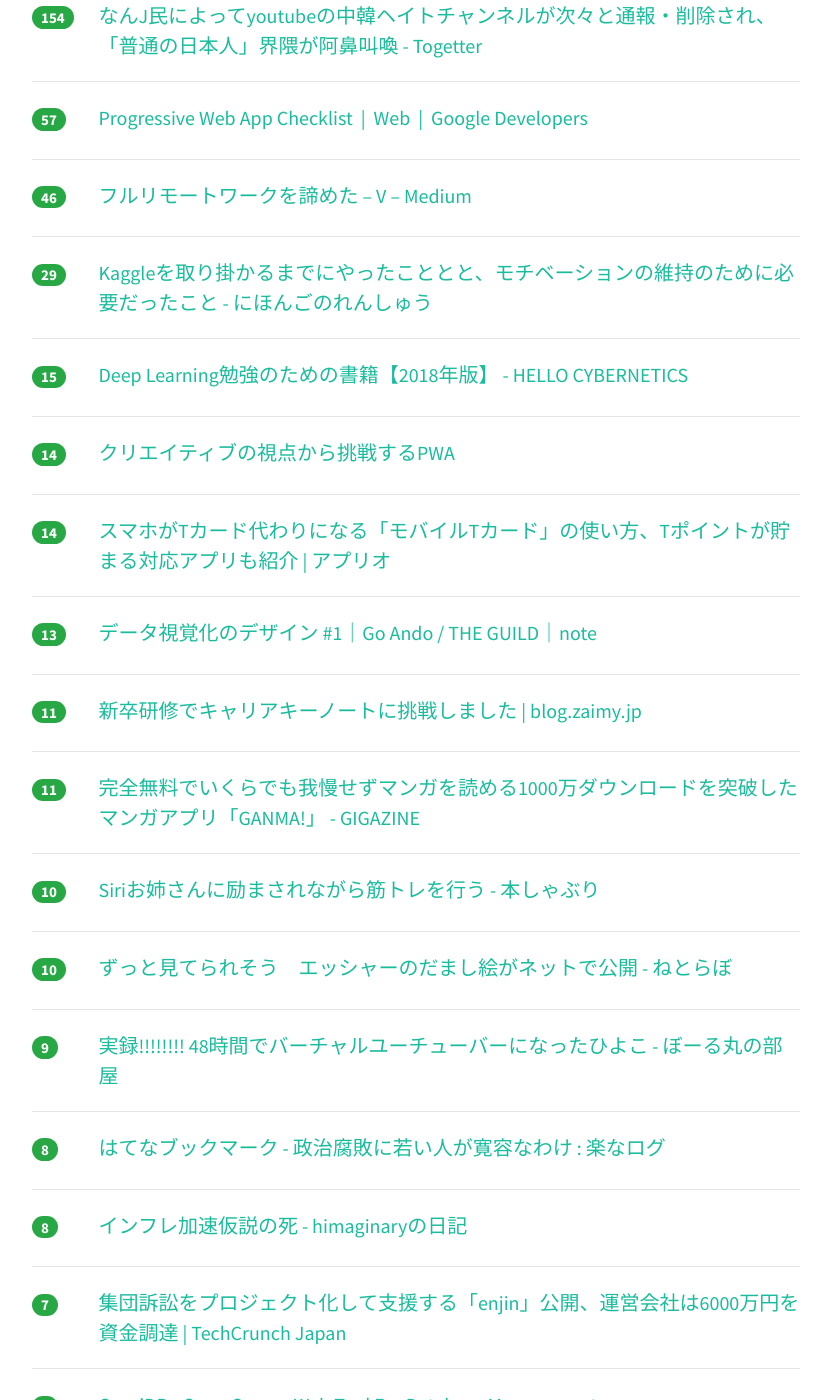
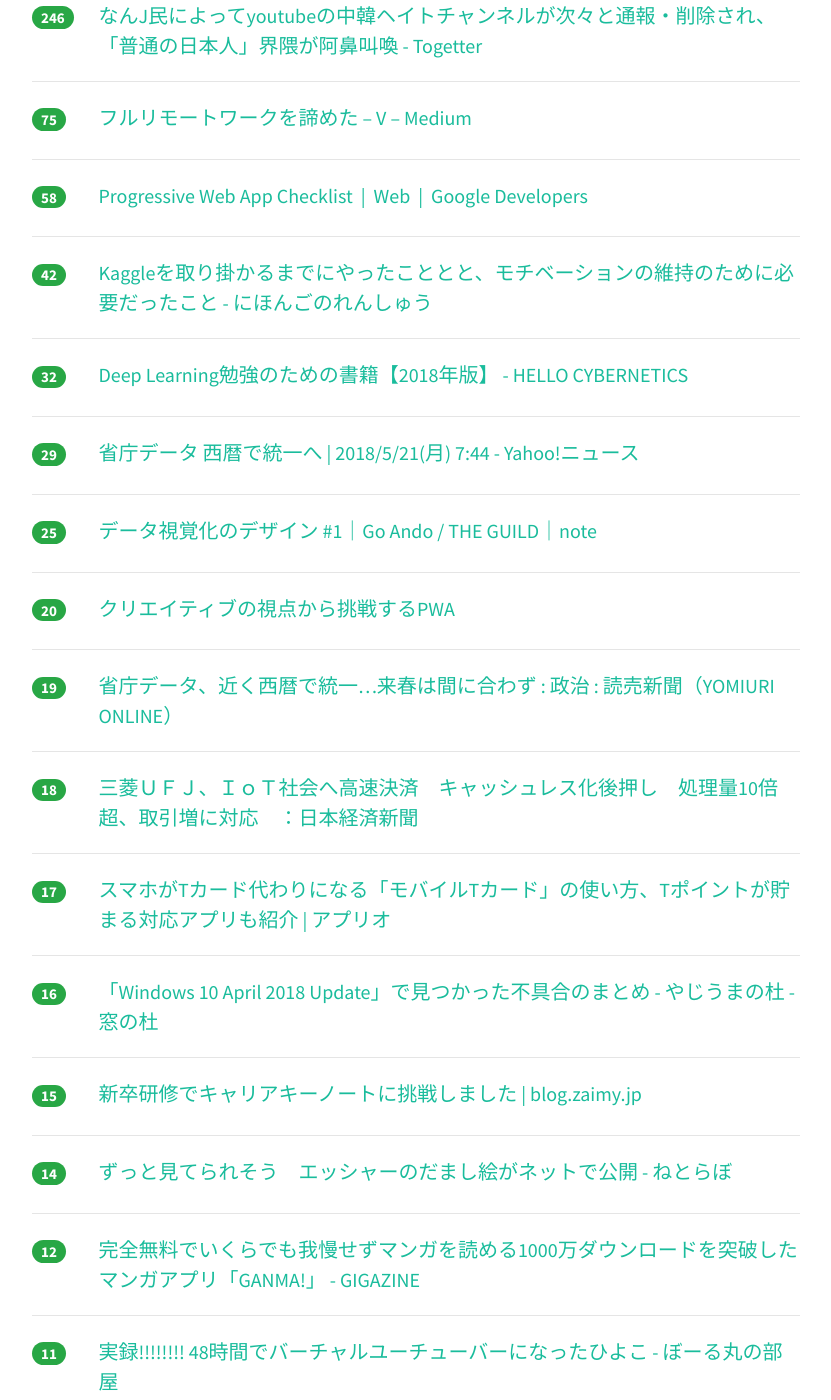
Before and after one commit to yatta47/hatena-matome-site, a Jekyll site: the page built from _posts/2018-05-21-hatena.md, in a window 1280 px wide and 1400 px high, scrolled down 394 px. Shown: the whole window, without its empty margins (224-1055 px from the left). Built offline with Jekyll 4.4.1, drawn with Linux system fonts in a browser that asks for light colours; nearby versions of some CDN libraries; some of the changed text lies outside the part shown.

Commit message:
Updated 2018-05-21

```diff
--- a/_posts/2018-05-21-hatena.md
+++ b/_posts/2018-05-21-hatena.md
@@ -1,59 +1,94 @@
 ---
 layout: post
 title:  "2018-05-21 はてぶIT"
-date:   2018-05-21 08:02:42
+date:   2018-05-21 09:04:17
 tags: [it-hotentry]
 ---
-22 件のデータあり
+29 件のデータあり
 
 <hr><div class="row">
-<div class="col-1"><span class="badge badge-pill badge-success h2">154</span></div>
+<div class="col-1"><span class="badge badge-pill badge-success h2">246</span></div>
 <div class="col-11"><a href='https://togetter.com/li/1229279' target='_blank'>なんJ民によってyoutubeの中韓ヘイトチャンネルが次々と通報・削除され、「普通の日本人」界隈が阿鼻叫喚 - Togetter</a></div>
 </div>
 <hr>
 <div class="row">
-<div class="col-1"><span class="badge badge-pill badge-success h2">57</span></div>
+<div class="col-1"><span class="badge badge-pill badge-success h2">75</span></div>
+<div class="col-11"><a href='https://medium.com/@voluntas/d03cafd3d2c0' target='_blank'>フルリモートワークを諦めた – V – Medium</a></div>
+</div>
+<hr>
+<div class="row">
+<div class="col-1"><span class="badge badge-pill badge-success h2">58</span></div>
 <div class="col-11"><a href='https://developers.google.com/web/progressive-web-apps/checklist' target='_blank'>Progressive Web App Checklist  |  Web  |  Google Developers</a></div>
 </div>
 <hr>
 <div class="row">
-<div class="col-1"><span class="badge badge-pill badge-success h2">46</span></div>
-<div class="col-11"><a href='https://medium.com/@voluntas/d03cafd3d2c0' target='_blank'>フルリモートワークを諦めた – V – Medium</a></div>
+<div class="col-1"><span class="badge badge-pill badge-success h2">42</span></div>
+<div class="col-11"><a href='http://catindog.hatenablog.com/entry/2018/05/20/221624' target='_blank'>Kaggleを取り掛かるまでにやったこととと、モチベーションの維持のために必要だったこと - にほんごのれんしゅう</a></div>
+</div>
+<hr>
+<div class="row">
+<div class="col-1"><span class="badge badge-pill badge-success h2">32</span></div>
+<div class="col-11"><a href='http://s0sem0y.hatenablog.com/entry/2018/05/21/001941' target='_blank'>Deep Learning勉強のための書籍【2018年版】 - HELLO CYBERNETICS</a></div>
 </div>
 <hr>
 <div class="row">
 <div class="col-1"><span class="badge badge-pill badge-success h2">29</span></div>
-<div class="col-11"><a href='http://catindog.hatenablog.com/entry/2018/05/20/221624' target='_blank'>Kaggleを取り掛かるまでにやったこととと、モチベーションの維持のために必要だったこと - にほんごのれんしゅう</a></div>
+<div class="col-11"><a href='https://news.yahoo.co.jp/pickup/6283228' target='_blank'>省庁データ 西暦で統一へ | 2018/5/21(月) 7:44 - Yahoo!ニュース</a></div>
+</div>
+<hr>
+<div class="row">
+<div class="col-1"><span class="badge badge-pill badge-success h2">25</span></div>
+<div class="col-11"><a href='https://note.mu/goando/n/neb6ea35f1da3' target='_blank'>データ視覚化のデザイン #1｜Go Ando / THE GUILD｜note</a></div>
+</div>
+<hr>
+<div class="row">
+<div class="col-1"><span class="badge badge-pill badge-success h2">20</span></div>
+<div class="col-11"><a href='https://www.slideshare.net/clockmaker_jp/pwa-97723651' target='_blank'>クリエイティブの視点から挑戦するPWA</a></div>
+</div>
+<hr>
+<div class="row">
+<div class="col-1"><span class="badge badge-pill badge-success h2">19</span></div>
+<div class="col-11"><a href='http://www.yomiuri.co.jp/politics/20180520-OYT1T50149.html' target='_blank'>省庁データ、近く西暦で統一…来春は間に合わず : 政治 : 読売新聞（YOMIURI ONLINE）</a></div>
+</div>
+<hr>
+<div class="row">
+<div class="col-1"><span class="badge badge-pill badge-success h2">18</span></div>
+<div class="col-11"><a href='https://www.nikkei.com/article/DGKKZO30742320Q8A520C1MM8000/' target='_blank'>三菱ＵＦＪ、ＩｏＴ社会へ高速決済　キャッシュレス化後押し　処理量10倍超、取引増に対応　：日本経済新聞</a></div>
+</div>
+<hr>
+<div class="row">
+<div class="col-1"><span class="badge badge-pill badge-success h2">17</span></div>
+<div class="col-11"><a href='http://appllio.com/how-to-use-mobile-tcard' target='_blank'>スマホがTカード代わりになる「モバイルTカード」の使い方、Tポイントが貯まる対応アプリも紹介 | アプリオ</a></div>
+</div>
+<hr>
+<div class="row">
+<div class="col-1"><span class="badge badge-pill badge-success h2">16</span></div>
+<div class="col-11"><a href='https://forest.watch.impress.co.jp/docs/serial/yajiuma/1122692.html' target='_blank'>「Windows 10 April 2018 Update」で見つかった不具合のまとめ - やじうまの杜 - 窓の杜</a></div>
 </div>
 <hr>
 <div class="row">
 <div class="col-1"><span class="badge badge-pill badge-success h2">15</span></div>
-<div class="col-11"><a href='http://s0sem0y.hatenablog.com/entry/2018/05/21/001941' target='_blank'>Deep Learning勉強のための書籍【2018年版】 - HELLO CYBERNETICS</a></div>
+<div class="col-11"><a href='https://blog.zaimy.jp/2018/05/20/carrer-keynote/' target='_blank'>新卒研修でキャリアキーノートに挑戦しました | blog.zaimy.jp</a></div>
 </div>
 <hr>
 <div class="row">
 <div class="col-1"><span class="badge badge-pill badge-success h2">14</span></div>
-<div class="col-11"><a href='https://www.slideshare.net/clockmaker_jp/pwa-97723651' target='_blank'>クリエイティブの視点から挑戦するPWA</a></div>
+<div class="col-11"><a href='http://nlab.itmedia.co.jp/nl/articles/1805/20/news023.html' target='_blank'>ずっと見てられそう　エッシャーのだまし絵がネットで公開 - ねとらぼ</a></div>
 </div>
 <hr>
 <div class="row">
-<div class="col-1"><span class="badge badge-pill badge-success h2">14</span></div>
-<div class="col-11"><a href='http://appllio.com/how-to-use-mobile-tcard' target='_blank'>スマホがTカード代わりになる「モバイルTカード」の使い方、Tポイントが貯まる対応アプリも紹介 | アプリオ</a></div>
-</div>
-<hr>
-<div class="row">
-<div class="col-1"><span class="badge badge-pill badge-success h2">13</span></div>
-<div class="col-11"><a href='https://note.mu/goando/n/neb6ea35f1da3' target='_blank'>データ視覚化のデザイン #1｜Go Ando / THE GUILD｜note</a></div>
+<div class="col-1"><span class="badge badge-pill badge-success h2">12</span></div>
+<div class="col-11"><a href='https://gigazine.net/news/20180520-comic-app-ganma/' target='_blank'>完全無料でいくらでも我慢せずマンガを読める1000万ダウンロードを突破したマンガアプリ「GANMA!」 - GIGAZINE</a></div>
 </div>
 <hr>
 <div class="row">
 <div class="col-1"><span class="badge badge-pill badge-success h2">11</span></div>
-<div class="col-11"><a href='https://blog.zaimy.jp/2018/05/20/carrer-keynote/' target='_blank'>新卒研修でキャリアキーノートに挑戦しました | blog.zaimy.jp</a></div>
+<div class="col-11"><a href='http://www.ballmaru.com/entry/2018/05/20/%E5%AE%9F%E9%8C%B2!!!!!!!!_48%E6%99%82%E9%96%93%E3%81%A7%E3%83%90%E3%83%BC%E3%83%81%E3%83%A3%E3%83%AB%E3%83%A6%E3%83%BC%E3%83%81%E3%83%A5%E3%83%BC%E3%83%90%E3%83%BC%E3%81%AB%E3%81%AA%E3%81%A3' target='_blank'>実録!!!!!!!! 48時間でバーチャルユーチューバーになったひよこ - ぼーる丸の部屋</a></div>
 </div>
 <hr>
 <div class="row">
-<div class="col-1"><span class="badge badge-pill badge-success h2">11</span></div>
-<div class="col-11"><a href='https://gigazine.net/news/20180520-comic-app-ganma/' target='_blank'>完全無料でいくらでも我慢せずマンガを読める1000万ダウンロードを突破したマンガアプリ「GANMA!」 - GIGAZINE</a></div>
+<div class="col-1"><span class="badge badge-pill badge-success h2">10</span></div>
+<div class="col-11"><a href='http://b.hatena.ne.jp/entry/s/ruhiginoue.exblog.jp/29781755/' target='_blank'>はてなブックマーク - 政治腐敗に若い人が寛容なわけ : 楽なログ</a></div>
 </div>
 <hr>
 <div class="row">
@@ -63,47 +98,42 @@ tags: [it-hotentry]
 <hr>
 <div class="row">
 <div class="col-1"><span class="badge badge-pill badge-success h2">10</span></div>
-<div class="col-11"><a href='http://nlab.itmedia.co.jp/nl/articles/1805/20/news023.html' target='_blank'>ずっと見てられそう　エッシャーのだまし絵がネットで公開 - ねとらぼ</a></div>
+<div class="col-11"><a href='https://jp.techcrunch.com/2018/05/21/enjin-the-class-action-platform/' target='_blank'>集団訴訟をプロジェクト化して支援する「enjin」公開、運営会社は6000万円を資金調達 | TechCrunch Japan</a></div>
 </div>
 <hr>
 <div class="row">
-<div class="col-1"><span class="badge badge-pill badge-success h2">9</span></div>
-<div class="col-11"><a href='http://www.ballmaru.com/entry/2018/05/20/%E5%AE%9F%E9%8C%B2!!!!!!!!_48%E6%99%82%E9%96%93%E3%81%A7%E3%83%90%E3%83%BC%E3%83%81%E3%83%A3%E3%83%AB%E3%83%A6%E3%83%BC%E3%83%81%E3%83%A5%E3%83%BC%E3%83%90%E3%83%BC%E3%81%AB%E3%81%AA%E3%81%A3' target='_blank'>実録!!!!!!!! 48時間でバーチャルユーチューバーになったひよこ - ぼーる丸の部屋</a></div>
+<div class="col-1"><span class="badge badge-pill badge-success h2">10</span></div>
+<div class="col-11"><a href='http://d.hatena.ne.jp/himaginary/20180520/death_of_acceleration' target='_blank'>インフレ加速仮説の死 - himaginaryの日記</a></div>
 </div>
 <hr>
 <div class="row">
 <div class="col-1"><span class="badge badge-pill badge-success h2">8</span></div>
-<div class="col-11"><a href='http://b.hatena.ne.jp/entry/s/ruhiginoue.exblog.jp/29781755/' target='_blank'>はてなブックマーク - 政治腐敗に若い人が寛容なわけ : 楽なログ</a></div>
+<div class="col-11"><a href='https://www.moguravr.com/vtuber-n-nugum/' target='_blank'>最恐？のホラー系VTuber「ンヌグム」が引き込む深淵の楽しみ方 | Mogura VR - 国内外のVR/AR/MR最新情報</a></div>
 </div>
 <hr>
 <div class="row">
 <div class="col-1"><span class="badge badge-pill badge-success h2">8</span></div>
-<div class="col-11"><a href='http://d.hatena.ne.jp/himaginary/20180520/death_of_acceleration' target='_blank'>インフレ加速仮説の死 - himaginaryの日記</a></div>
+<div class="col-11"><a href='https://smhn.info/201805-htc-u12-plus-spec-rumors' target='_blank'>HTC次期旗艦「HTC U12+」の詳細スペックが判明。ウルトラピクセル4＋望遠のデュアルカメラ構成に – すまほん!!</a></div>
+</div>
+<hr>
+<div class="row">
+<div class="col-1"><span class="badge badge-pill badge-success h2">8</span></div>
+<div class="col-11"><a href='http://news.livedoor.com/article/detail/14742656/' target='_blank'>PCを重くしてしまう不要なファイル Windows10向けの対策アプリ - ライブドアニュース</a></div>
 </div>
 <hr>
 <div class="row">
 <div class="col-1"><span class="badge badge-pill badge-success h2">7</span></div>
-<div class="col-11"><a href='https://jp.techcrunch.com/2018/05/21/enjin-the-class-action-platform/' target='_blank'>集団訴訟をプロジェクト化して支援する「enjin」公開、運営会社は6000万円を資金調達 | TechCrunch Japan</a></div>
-</div>
-<hr>
-<div class="row">
-<div class="col-1"><span class="badge badge-pill badge-success h2">6</span></div>
 <div class="col-11"><a href='https://omnidb.org/en/' target='_blank'>OmniDB - Open Source Web Tool For Database Management</a></div>
 </div>
 <hr>
 <div class="row">
-<div class="col-1"><span class="badge badge-pill badge-success h2">6</span></div>
-<div class="col-11"><a href='https://smhn.info/201805-htc-u12-plus-spec-rumors' target='_blank'>HTC次期旗艦「HTC U12+」の詳細スペックが判明。ウルトラピクセル4＋望遠のデュアルカメラ構成に – すまほん!!</a></div>
-</div>
-<hr>
-<div class="row">
-<div class="col-1"><span class="badge badge-pill badge-success h2">6</span></div>
-<div class="col-11"><a href='http://news.livedoor.com/article/detail/14742656/' target='_blank'>PCを重くしてしまう不要なファイル Windows10向けの対策アプリ - ライブドアニュース</a></div>
+<div class="col-1"><span class="badge badge-pill badge-success h2">7</span></div>
+<div class="col-11"><a href='https://www.publickey1.jp/blog/18/javajava_day_tokyoopenjdk.html' target='_blank'>日本オラクルが今後のJavaのリリースモデルと公式バイナリについてあらためてJava Day Tokyoで説明。オラクルによる公式バイナリの無償提供はOpenJDKベース － Publickey</a></div>
 </div>
 <hr>
 <div class="row">
 <div class="col-1"><span class="badge badge-pill badge-success h2">5</span></div>
-<div class="col-11"><a href='https://www.moguravr.com/vtuber-n-nugum/' target='_blank'>最恐？のホラー系VTuber「ンヌグム」が引き込む深淵の楽しみ方 | Mogura VR - 国内外のVR/AR/MR最新情報</a></div>
+<div class="col-11"><a href='http://www.nicovideo.jp/watch/sm33237671' target='_blank'>『プラリネ』一人で演奏した - ニコニコ動画</a></div>
 </div>
 <hr>
 <div class="row">
@@ -112,7 +142,12 @@ tags: [it-hotentry]
 </div>
 <hr>
 <div class="row">
-<div class="col-1"><span class="badge badge-pill badge-success h2">4</span></div>
-<div class="col-11"><a href='http://www.nicovideo.jp/watch/sm33237671' target='_blank'>『プラリネ』一人で演奏した - ニコニコ動画</a></div>
+<div class="col-1"><span class="badge badge-pill badge-success h2">5</span></div>
+<div class="col-11"><a href='https://togetter.com/li/1229329' target='_blank'>数百年ぶりにココイチに来たら、なんかガルマが寝言みたいなことを言っていた - Togetter</a></div>
 </div>
 <hr>
+<div class="row">
+<div class="col-1"><span class="badge badge-pill badge-success h2">3</span></div>
+<div class="col-11"><a href='http://www.megamouth.info/entry/2018/05/21/031550' target='_blank'>弊社から社員が退職しました - megamouthの葬列</a></div>
+</div>
+<hr>
```
